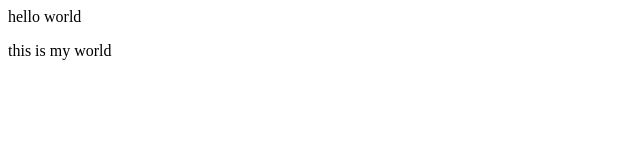
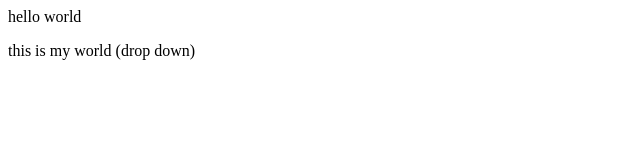
Before and after one commit to rajugoud725/localrepo, a plain HTML site: page index.html in a window 1280 px wide. Shown: the full height of the page, 0-640 px from the left. Drawn offline with Linux system fonts and the light colour scheme.

```diff
--- a/index.html
+++ b/index.html
@@ -1,2 +1,2 @@
 <p>hello world</p>
-<p>this is my world</p>
+<p>this is my world (drop down)</p>
```
